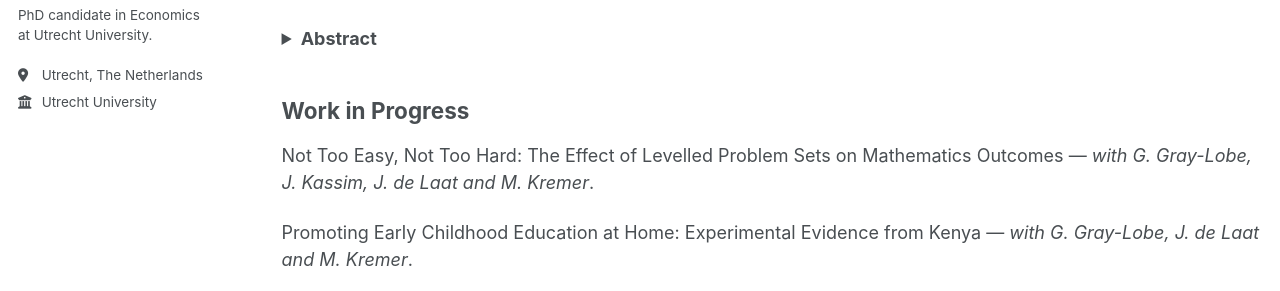
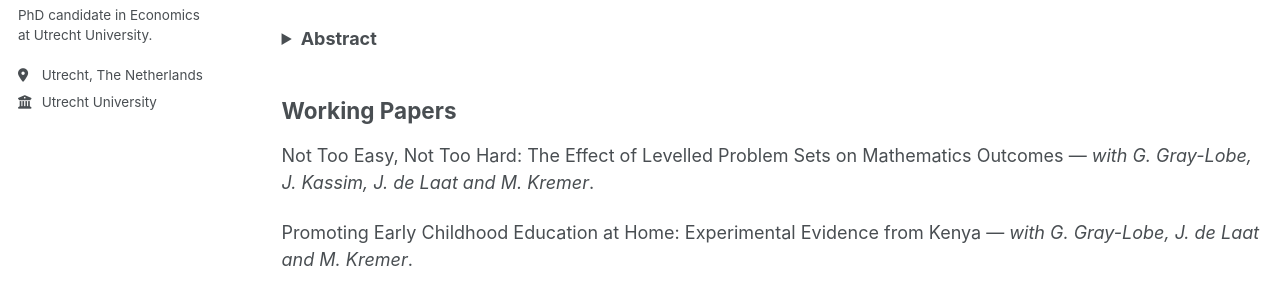
Before and after one commit to enricviladv/enricviladv.github.io, a Jekyll site: the page built from _pages/research.md, in a window 1280 px wide and 929 px high. Shown: the part 270-561 px from the top of the window. Built offline with Jekyll 4.4.1, drawn with Linux system fonts in a browser that asks for light colours; a script that is not in the unit is left out.

Commit message:
Rename section from 'Work in Progress' to 'Working Papers'

```diff
--- a/_pages/research.md
+++ b/_pages/research.md
@@ -17,7 +17,7 @@ author_profile: true
 
   </details>
 
-## Work in Progress
+## Working Papers
 
  Not Too Easy, Not Too Hard: The Effect of Levelled Problem Sets on Mathematics Outcomes — *with G. Gray-Lobe, J. Kassim, J. de Laat and M. Kremer*.
 
```
